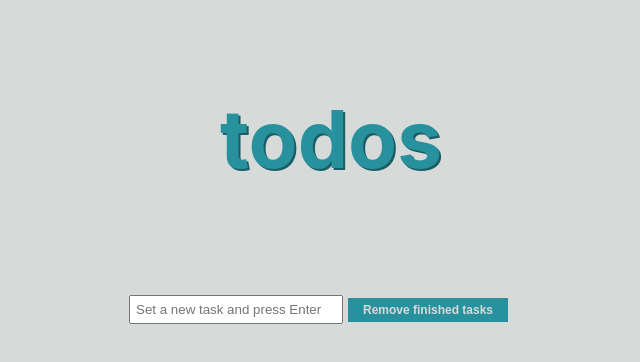
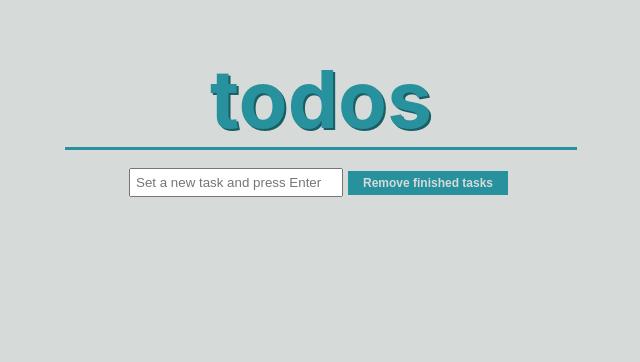
Before and after one commit to dmajic90/simple-todo, a React (Create React App) app: page / in a window 1280 px wide. Shown: the top 362 px of the page, without its empty margins (319-959 px from the left). Built offline with nearby package versions, Linux system fonts and the light colour scheme.

Commit message:
removed redundant css

```diff
--- a/src/styles/header.css
+++ b/src/styles/header.css
@@ -1,13 +1,12 @@
 .header-div {
-	width: 100%;
 	background: #d6dbda;
-	margin: auto;
-	padding: 10px;
+	margin: 50px auto 0px;
 }
 .header-div p {
-	text-align: center;
 	font-size: 80px;
 	font-weight: bold;
 	color: #27919d;
 	text-shadow: 2px 2px 0px #1a5e65;
+	margin: 0px auto;
+	border-bottom: 3px solid #27919d;
 }
--- a/src/styles/table.css
+++ b/src/styles/table.css
@@ -2,7 +2,6 @@
 	background-color: #27919d;
 	border: none;
 	color: #d6dbda;
-	text-align: center;
 	text-decoration: none;
 	display: inline-block;
 	font-size: 12px;
@@ -22,5 +21,4 @@
 	padding: 0px;
 	clear: both;
 	margin: auto;
-	text-align: center;
 }
--- a/src/styles/task.css
+++ b/src/styles/task.css
@@ -11,7 +11,6 @@
 	width: 20px;
 	height: 18px;
 	float: left;
-	text-align: center;
 	color: #27919d;
 	font-weight: bold;
 }
@@ -21,7 +20,6 @@
 	margin: 3px auto;
 	clear: both;
 	overflow: hidden;
-	text-align: center;
 }
 .task-checkbox {
 	float: right;
```
